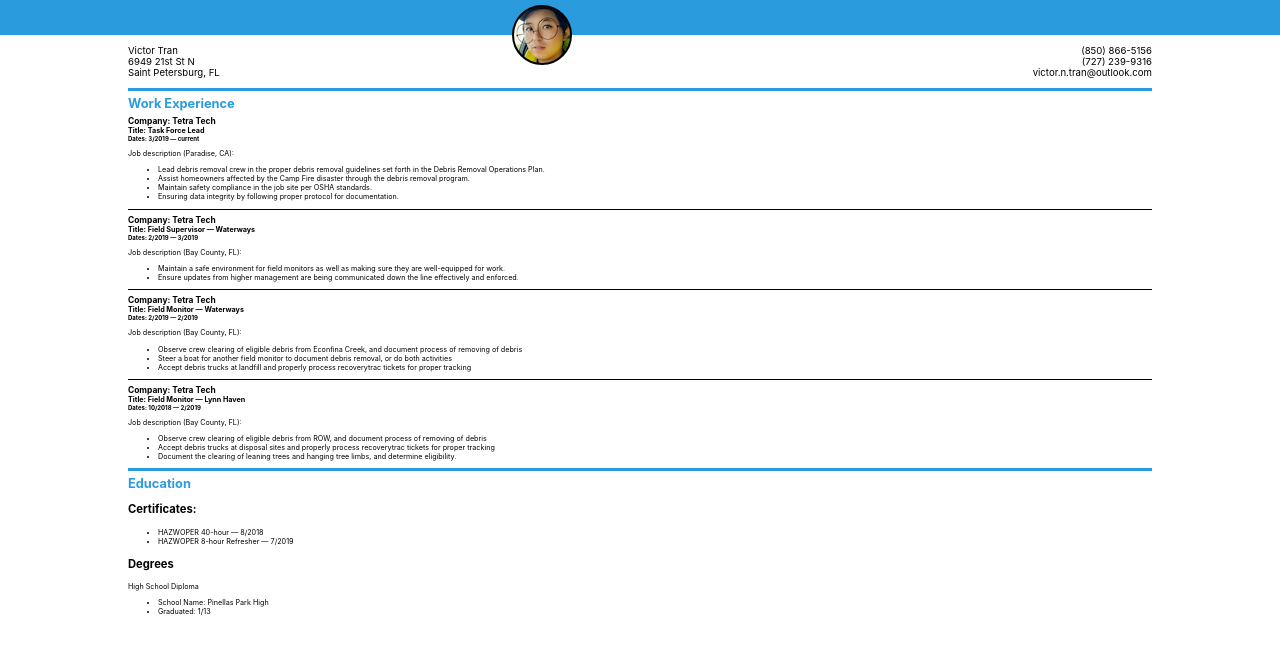
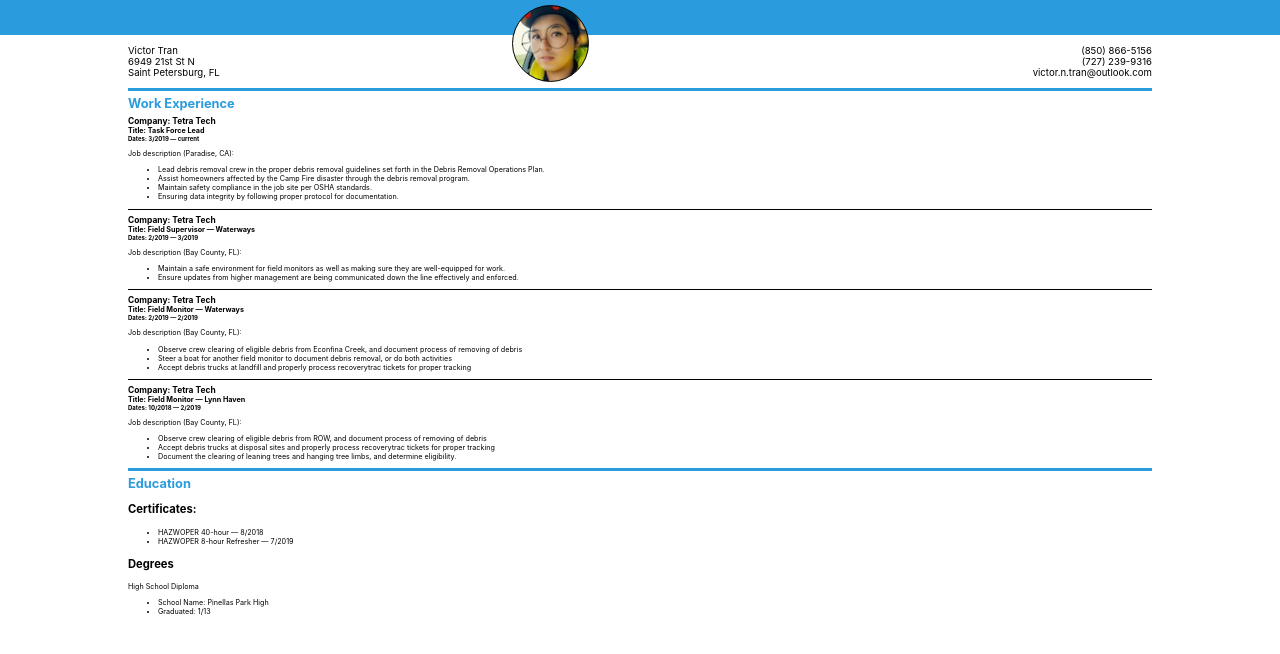
Before and after one commit to iVictoris/resume, a React app: page / in a window 1280 px wide. Shown: the top 654 px of the page. Built offline with nearby package versions, Linux system fonts and the light colour scheme.

Commit message:
add another avatar picture for 75px

```diff
--- a/src/components/avatar/avatar.css
+++ b/src/components/avatar/avatar.css
@@ -6,7 +6,17 @@
   height: 56px;
   width: 56px;
   border-radius: 360px;
-  border: 2px solid black;
+  border: 1px solid black;
   background-image: url('../../assets/avatar/avatar-sm.jpeg');
   background-position: center;
+  background-repeat: none;
+  background-size: cover;
 }
+
+@media screen and (min-width: 425px) {
+  .avatar {
+    background-image: url('../../assets/avatar/avatar-md.jpg');
+    height: 75px;
+    width: 75px;
+  }
+}
```
Also changed, not shown: src/assets/avatar/avatar-md.jpg (added).
